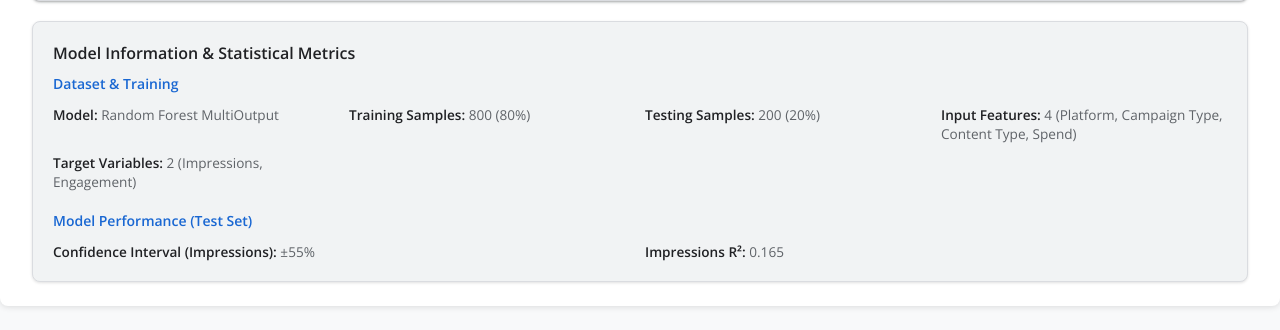
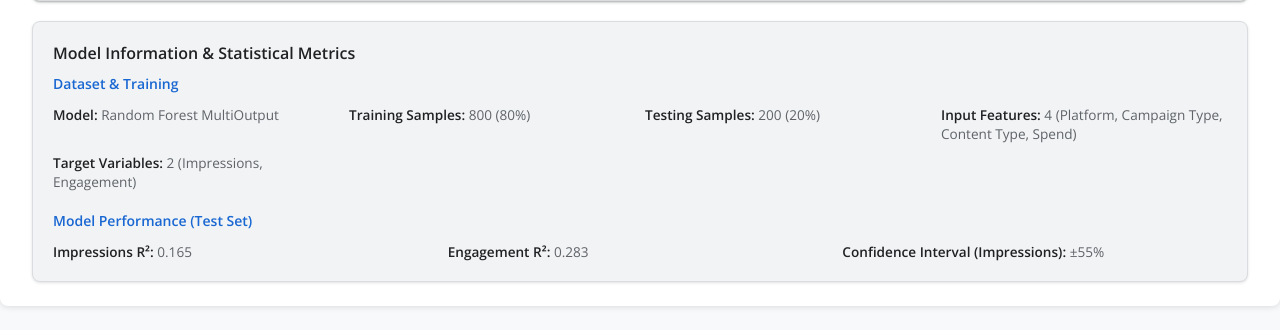
Before and after one commit to DivyanshNarayan01/test_predict_impr, a Flask app: page / in a window 1280 px wide. Shown: the part 1148-1478 px from the top of the page. Run offline with Flask 3, Linux system fonts and the light colour scheme.

Commit message:
friday morning

```diff
--- a/app.py
+++ b/app.py
@@ -130,8 +130,8 @@ def get_training_data():
         import pandas as pd
         import numpy as np
 
-        # Load training data
-        data_file = os.path.join(BASE_DIR, 'data', 'campaign_data.csv')
+        # Load training data (same file used by multi_output_training.py)
+        data_file = os.path.join(BASE_DIR, 'data', 'input_data.csv')
 
         if not os.path.exists(data_file):
             return jsonify({
--- a/templates/index.html
+++ b/templates/index.html
@@ -546,8 +546,9 @@
                 <div class="stat-section">
                     <h4 style="color: #1967d2; font-size: 14px; margin-bottom: 12px; margin-top: 20px; font-weight: 600;">Model Performance (Test Set)</h4>
                     <div class="stats-grid">
+                        <div class="stat-item"><strong>Impressions R²:</strong> <span id="impressions-r2">Loading...</span></div>
+                        <div class="stat-item"><strong>Engagement R²:</strong> <span id="engagement-r2">Loading...</span></div>
                         <div class="stat-item"><strong>Confidence Interval (Impressions):</strong> <span id="confidence-interval">Loading...</span></div>
-                        <div class="stat-item"><strong>Impressions R²:</strong> <span id="impressions-r2">Loading...</span></div>
                     </div>
                 </div>
 
@@ -1065,6 +1066,7 @@
                     const impressionsMAPE = info.impressions?.test_mape || 0;
                     document.getElementById('confidence-interval').textContent = `±${impressionsMAPE.toFixed(0)}%`;
                     document.getElementById('impressions-r2').textContent = (info.impressions?.test_r2 || 0).toFixed(3);
+                    document.getElementById('engagement-r2').textContent = (info.engagement?.test_r2 || 0).toFixed(3);
                 } else {
                     console.error('Failed to load model info:', data);
                 }
```
